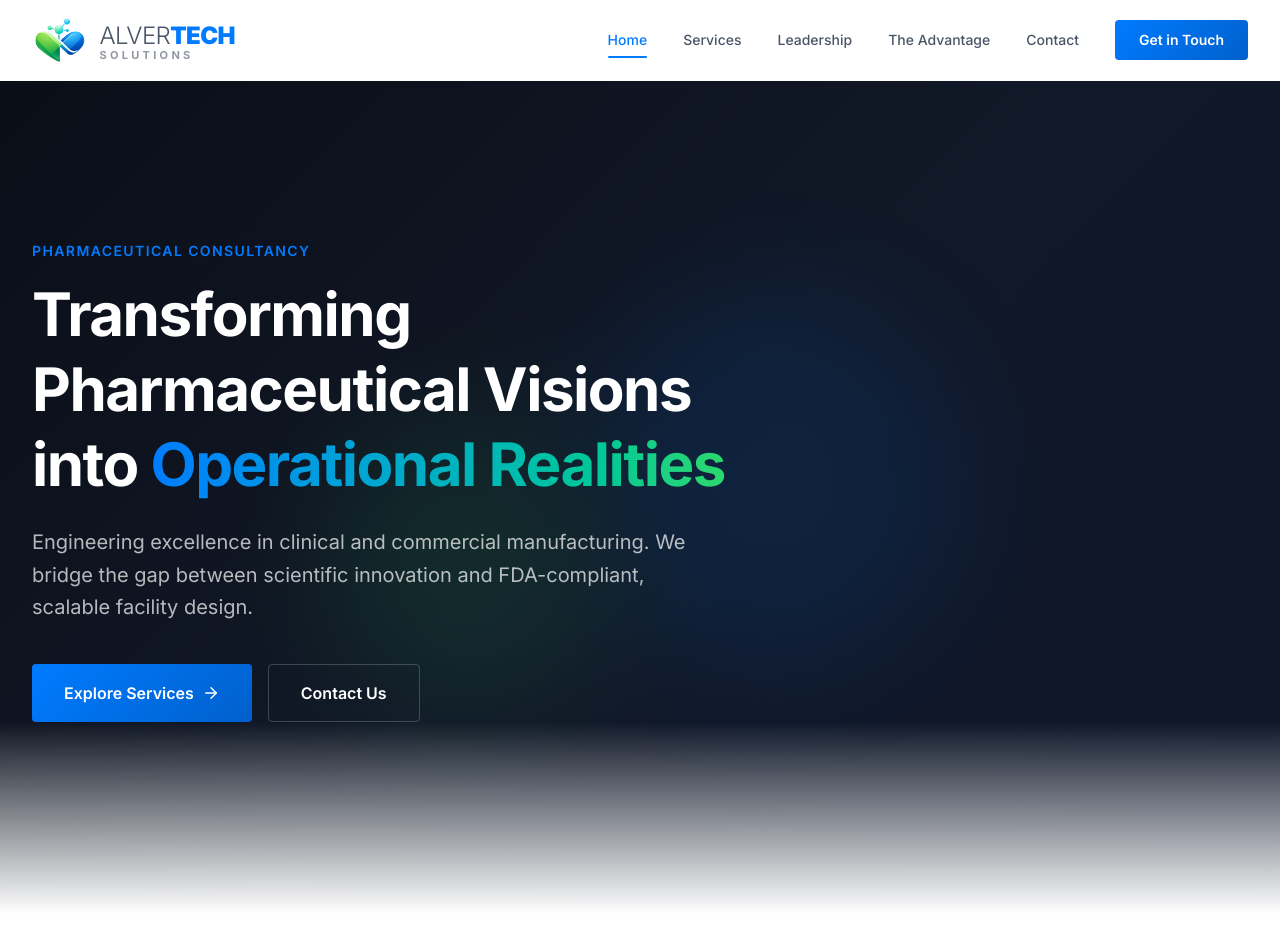
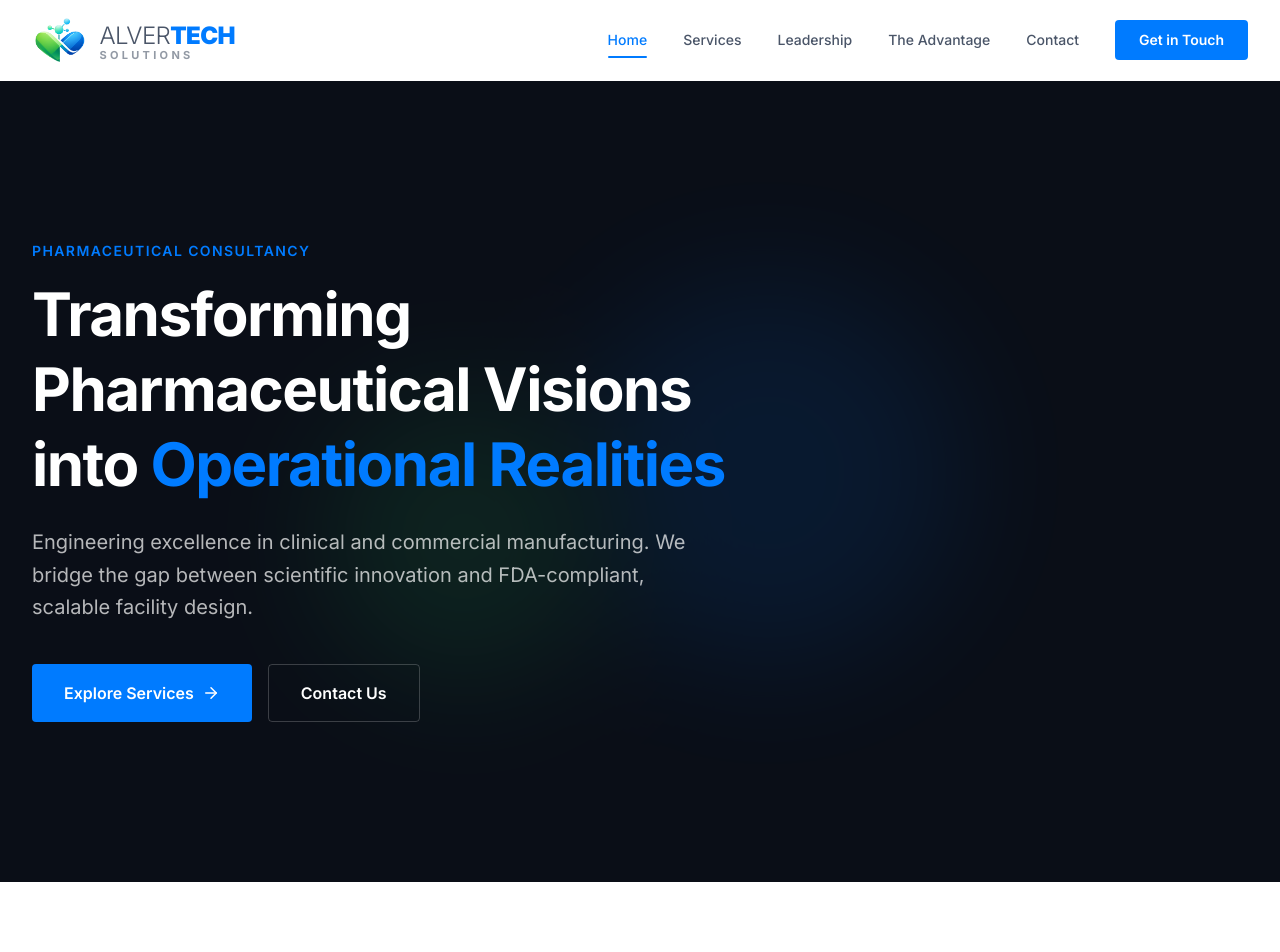
Before and after one commit to abdurrahmanshkh/alvertech-solutions, a Next.js app: page / in a window 1280 px wide. Shown: the top 952 px of the page. Built offline with nearby package versions, Linux system fonts and the light colour scheme.

Commit message:
feat: implement website structure including landing, advantage, and contact pages

```diff
--- a/src/app/about/page.tsx
+++ b/src/app/about/page.tsx
@@ -121,14 +121,14 @@ export default function AboutPage() {
         <div className="absolute inset-0 opacity-10">
           <div className="absolute top-1/4 right-1/3 w-96 h-96 rounded-full bg-tech-blue blur-3xl" />
         </div>
-        <div className="relative z-10 mx-auto max-w-7xl px-4 sm:px-6 lg:px-8 pt-24 md:pt-32 pb-48">
+        <div className="relative z-10 mx-auto max-w-7xl px-4 sm:px-6 lg:px-8 py-24 md:py-32">
           <div className="text-center max-w-3xl mx-auto">
             <p className="text-tech-blue font-semibold text-sm uppercase tracking-widest mb-4">
               About Alvertech Solutions
             </p>
             <h1 className="text-4xl md:text-5xl lg:text-6xl font-bold text-white leading-tight">
               The Synthesis of{" "}
-              <span className="text-transparent bg-clip-text bg-gradient-to-r from-tech-blue to-growth-green">
+              <span className="text-tech-blue">
                 Expertise
               </span>
             </h1>
@@ -139,7 +139,6 @@ export default function AboutPage() {
             </p>
           </div>
         </div>
-        <div className="hero-fade-bottom" />
       </section>
 
       {/* ── Mission Statement ── */}
--- a/src/app/advantage/page.tsx
+++ b/src/app/advantage/page.tsx
@@ -93,14 +93,14 @@ export default function AdvantagePage() {
           <div className="absolute top-1/4 left-1/3 w-96 h-96 rounded-full bg-tech-blue blur-3xl" />
           <div className="absolute bottom-1/4 right-1/3 w-72 h-72 rounded-full bg-growth-green blur-3xl" />
         </div>
-        <div className="relative z-10 mx-auto max-w-7xl px-4 sm:px-6 lg:px-8 pt-24 md:pt-32 pb-48">
+        <div className="relative z-10 mx-auto max-w-7xl px-4 sm:px-6 lg:px-8 py-24 md:py-32">
           <div className="text-center max-w-3xl mx-auto">
             <p className="text-tech-blue font-semibold text-sm uppercase tracking-widest mb-4">
               Why Choose Us
             </p>
             <h1 className="text-4xl md:text-5xl lg:text-6xl font-bold text-white leading-tight">
               Precision Engineered for{" "}
-              <span className="text-transparent bg-clip-text bg-gradient-to-r from-tech-blue to-growth-green">
+              <span className="text-tech-blue">
                 Pharmaceutical Excellence
               </span>
             </h1>
@@ -112,7 +112,6 @@ export default function AdvantagePage() {
             </p>
           </div>
         </div>
-        <div className="hero-fade-bottom" />
       </section>
 
       {/* ── Advantage Cards ── */}
--- a/src/app/contact/page.tsx
+++ b/src/app/contact/page.tsx
@@ -86,14 +86,14 @@ export default function ContactPage() {
         <div className="absolute inset-0 opacity-10">
           <div className="absolute top-1/3 left-1/4 w-80 h-80 rounded-full bg-tech-blue blur-3xl" />
         </div>
-        <div className="relative z-10 mx-auto max-w-7xl px-4 sm:px-6 lg:px-8 pt-24 md:pt-28 pb-48">
+        <div className="relative z-10 mx-auto max-w-7xl px-4 sm:px-6 lg:px-8 py-24 md:py-28">
           <div className="text-center max-w-3xl mx-auto">
             <p className="text-tech-blue font-semibold text-sm uppercase tracking-widest mb-4">
               Get in Touch
             </p>
             <h1 className="text-4xl md:text-5xl lg:text-6xl font-bold text-white leading-tight">
               Partner with{" "}
-              <span className="text-transparent bg-clip-text bg-gradient-to-r from-tech-blue to-growth-green">
+              <span className="text-tech-blue">
                 Industry Experts
               </span>
             </h1>
@@ -104,7 +104,6 @@ export default function ContactPage() {
             </p>
           </div>
         </div>
-        <div className="hero-fade-bottom" />
       </section>
 
       {/* ── Contact Content ── */}
--- a/src/app/globals.css
+++ b/src/app/globals.css
@@ -65,35 +65,23 @@
 }
 
 .gradient-hero {
-  background: linear-gradient(
-    135deg,
-    var(--color-midnight-blue) 0%,
-    #111827 50%,
-    #0f172a 100%
-  );
-}
-
-.hero-fade-bottom {
-  position: absolute;
-  bottom: 0;
-  left: 0;
-  right: 0;
-  height: 12rem; /* h-48 */
-  background: linear-gradient(to top, white, transparent);
-  pointer-events: none;
-  z-index: 0;
+  background-color: var(--color-midnight-blue);
 }
 
 .gradient-btn {
-  background: linear-gradient(135deg, var(--color-tech-blue) 0%, var(--color-tech-blue-dark) 100%);
+  background-color: var(--color-tech-blue);
 }
 
 .gradient-btn:hover {
-  background: linear-gradient(135deg, var(--color-tech-blue-dark) 0%, #004FB3 100%);
+  background-color: var(--color-tech-blue-dark);
 }
 
 .gradient-green-btn {
-  background: linear-gradient(135deg, var(--color-growth-green) 0%, var(--color-growth-green-dark) 100%);
+  background-color: var(--color-growth-green);
+}
+
+.gradient-green-btn:hover {
+  background-color: var(--color-growth-green-dark);
 }
 
 .card-shadow {
--- a/src/app/page.tsx
+++ b/src/app/page.tsx
@@ -96,14 +96,14 @@ export default function Home() {
           <div className="absolute bottom-1/4 left-1/4 w-72 h-72 rounded-full bg-growth-green blur-3xl" />
         </div>
 
-        <div className="relative z-10 mx-auto max-w-7xl px-4 sm:px-6 lg:px-8 pt-24 md:pt-32 lg:pt-40 pb-48">
+        <div className="relative z-10 mx-auto max-w-7xl px-4 sm:px-6 lg:px-8 py-24 md:py-32 lg:py-40">
           <div className="max-w-3xl">
             <p className="text-tech-blue font-semibold text-sm uppercase tracking-widest mb-4 animate-fade-in-up">
               Pharmaceutical Consultancy
             </p>
             <h1 className="text-4xl md:text-5xl lg:text-6xl font-bold text-white leading-tight tracking-tight animate-fade-in-up animate-delay-100">
               Transforming Pharmaceutical Visions into{" "}
-              <span className="text-transparent bg-clip-text bg-gradient-to-r from-tech-blue to-growth-green">
+              <span className="text-tech-blue">
                 Operational Realities
               </span>
             </h1>
@@ -128,8 +128,6 @@ export default function Home() {
             </div>
           </div>
         </div>
-
-        <div className="hero-fade-bottom" />
       </section>
 
       {/* ── Stats Section ── */}
@@ -284,7 +282,7 @@ export default function Home() {
         <div className="absolute inset-0 opacity-10">
           <div className="absolute top-1/2 left-1/2 -translate-x-1/2 -translate-y-1/2 w-[600px] h-[600px] rounded-full bg-tech-blue blur-3xl" />
         </div>
-        <div className="relative mx-auto max-w-7xl px-4 sm:px-6 lg:px-8 py-20 text-center">
+        <div className="relative mx-auto max-w-7xl px-4 sm:px-6 lg:px-8 py-24 md:py-32 text-center">
           <h2 className="text-3xl md:text-4xl font-bold text-white">
             Ready to Build Your Next Facility?
           </h2>
--- a/src/app/services/page.tsx
+++ b/src/app/services/page.tsx
@@ -125,14 +125,14 @@ export default function ServicesPage() {
           <div className="absolute top-1/3 right-1/4 w-80 h-80 rounded-full bg-tech-blue blur-3xl" />
           <div className="absolute bottom-1/3 left-1/3 w-64 h-64 rounded-full bg-growth-green blur-3xl" />
         </div>
-        <div className="relative z-10 mx-auto max-w-7xl px-4 sm:px-6 lg:px-8 pt-24 md:pt-32 pb-48">
+        <div className="relative z-10 mx-auto max-w-7xl px-4 sm:px-6 lg:px-8 py-24 md:py-32">
           <div className="text-center max-w-3xl mx-auto">
             <p className="text-tech-blue font-semibold text-sm uppercase tracking-widest mb-4">
               Our Services
             </p>
             <h1 className="text-4xl md:text-5xl lg:text-6xl font-bold text-white leading-tight">
               End-to-End Solutions from{" "}
-              <span className="text-transparent bg-clip-text bg-gradient-to-r from-tech-blue to-growth-green">
+              <span className="text-tech-blue">
                 Concept to Commercialization
               </span>
             </h1>
@@ -159,7 +159,6 @@ export default function ServicesPage() {
             })}
           </div>
         </div>
-        <div className="hero-fade-bottom" />
       </section>
 
       {/* ── Service Sections ── */}
@@ -228,7 +227,7 @@ export default function ServicesPage() {
       })}
 
       {/* ── CTA ── */}
-      <section className="gradient-hero relative overflow-hidden section-padding">
+      <section className="gradient-hero relative overflow-hidden py-24 md:py-32">
         <div className="absolute inset-0 opacity-10">
           <div className="absolute top-1/2 left-1/2 -translate-x-1/2 -translate-y-1/2 w-[500px] h-[500px] rounded-full bg-growth-green blur-3xl" />
         </div>
```
